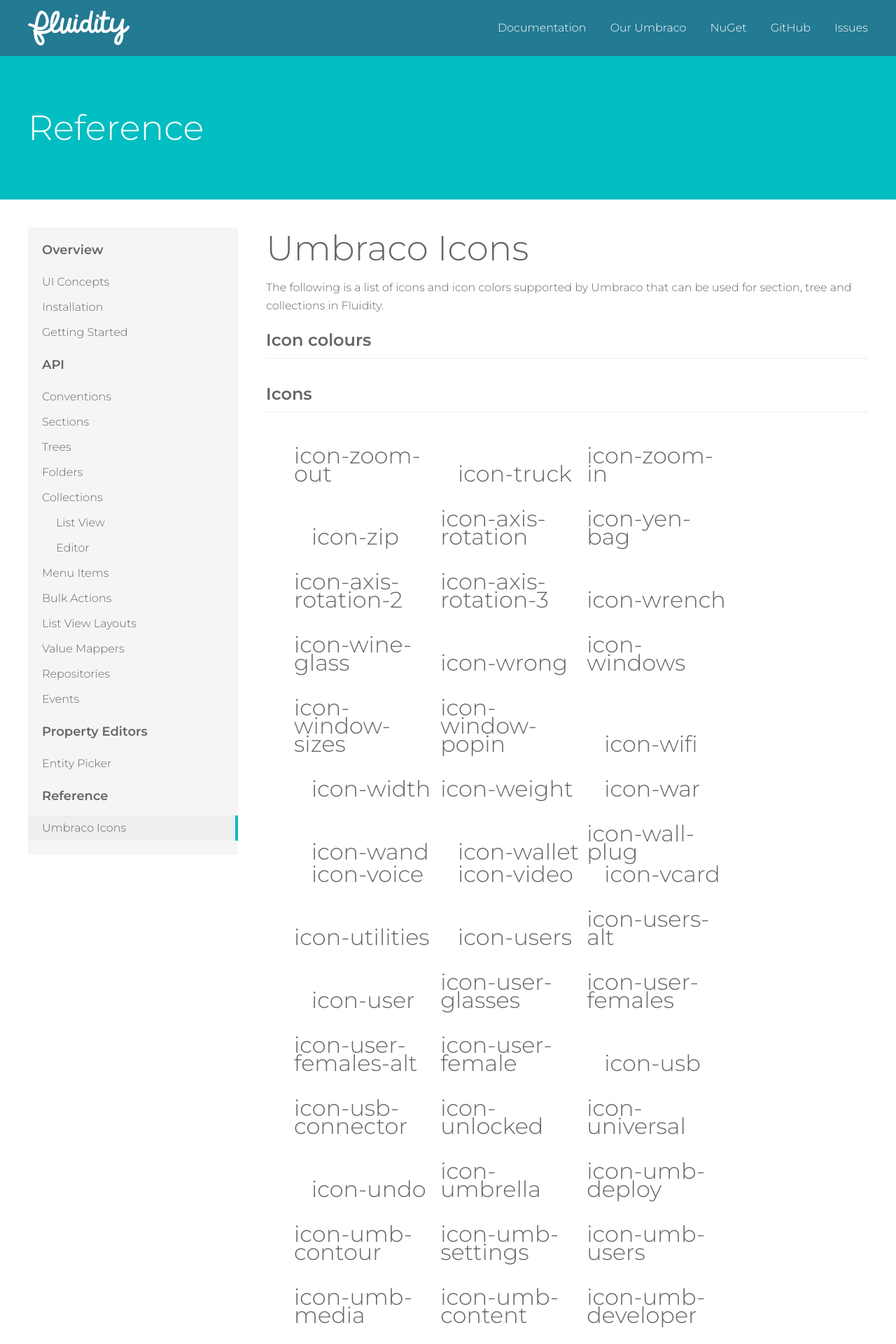
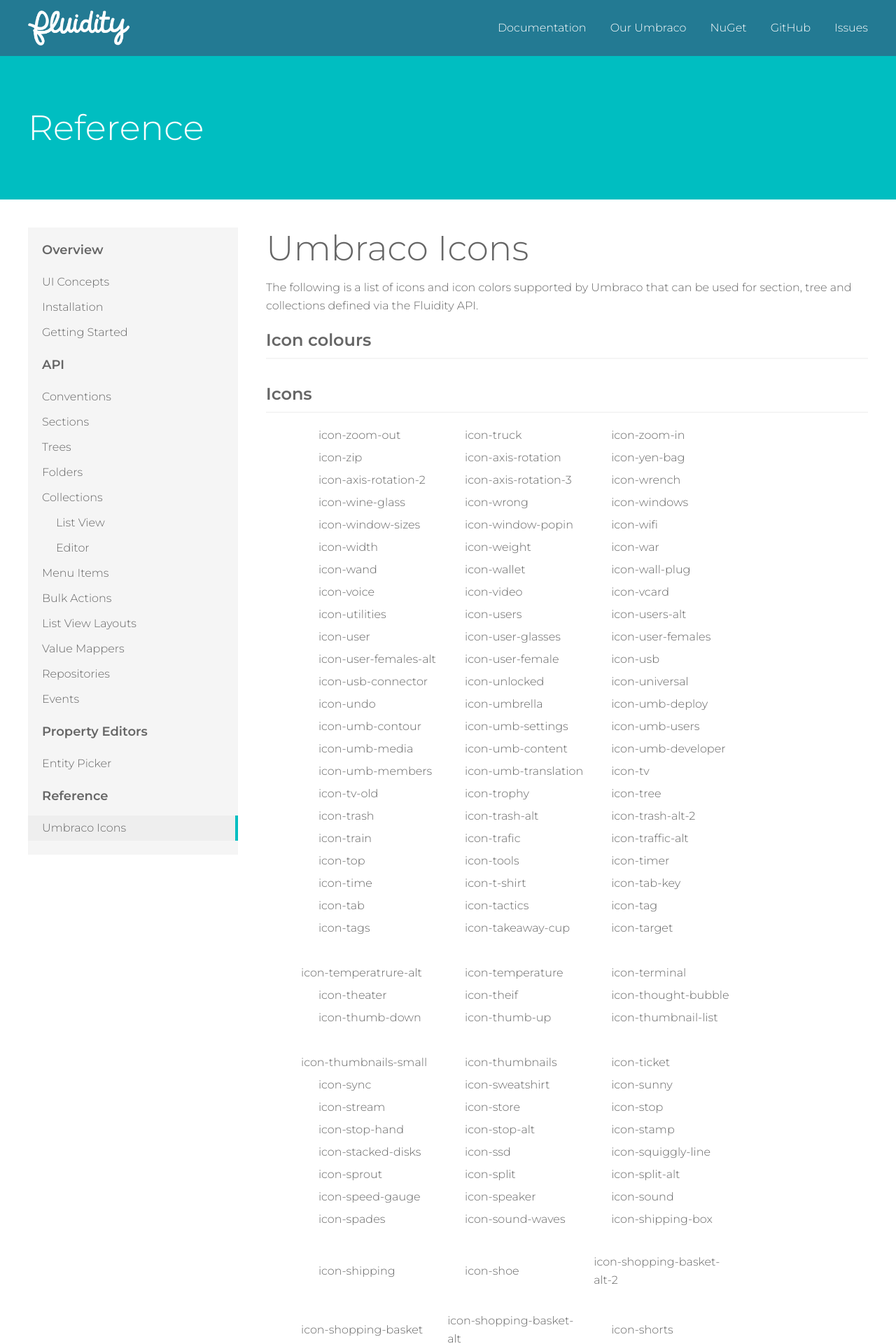
Before and after one commit to mattbrailsford/umbraco-fluidity, a Jekyll site: the page built from docs/_pages/04-reference-00-umbraco-icons.md, in a window 1280 px wide. Shown: the top 1920 px of the page at 70% size. Built offline with Jekyll 4.4.1, drawn with Linux system fonts in a browser that asks for light colours; some web fonts are replaced.

Commit message:
Icon styling

```diff
--- a/docs/_pages/04-reference-00-umbraco-icons.md
+++ b/docs/_pages/04-reference-00-umbraco-icons.md
@@ -5,7 +5,7 @@
 permalink: /reference/umbraco-icons/index.html
 ---
 
-The following is a list of icons and icon colors supported by Umbraco that can be used for section, tree and collections in Fluidity.
+The following is a list of icons and icon colors supported by Umbraco that can be used for section, tree and collections defined via the Fluidity API.
 
 ### Icon colours
 
--- a/docs/css/styles.css
+++ b/docs/css/styles.css
@@ -416,13 +416,17 @@
     display: inline-block;
     text-decoration: inherit;
     speak: none;
+    vertical-align: middle;
 }
 
 [class^="icon-"]:after,
 [class*=" icon-"]:after {
     content: " "attr(class)" ";
     font-family: Montserrat, sans-serif;
+    font-size: 16px;
+    margin-left: 10px;
     display: inline-block;
+    vertical-align: middle;
 }
 
 .icon-zoom-out:before {
```
